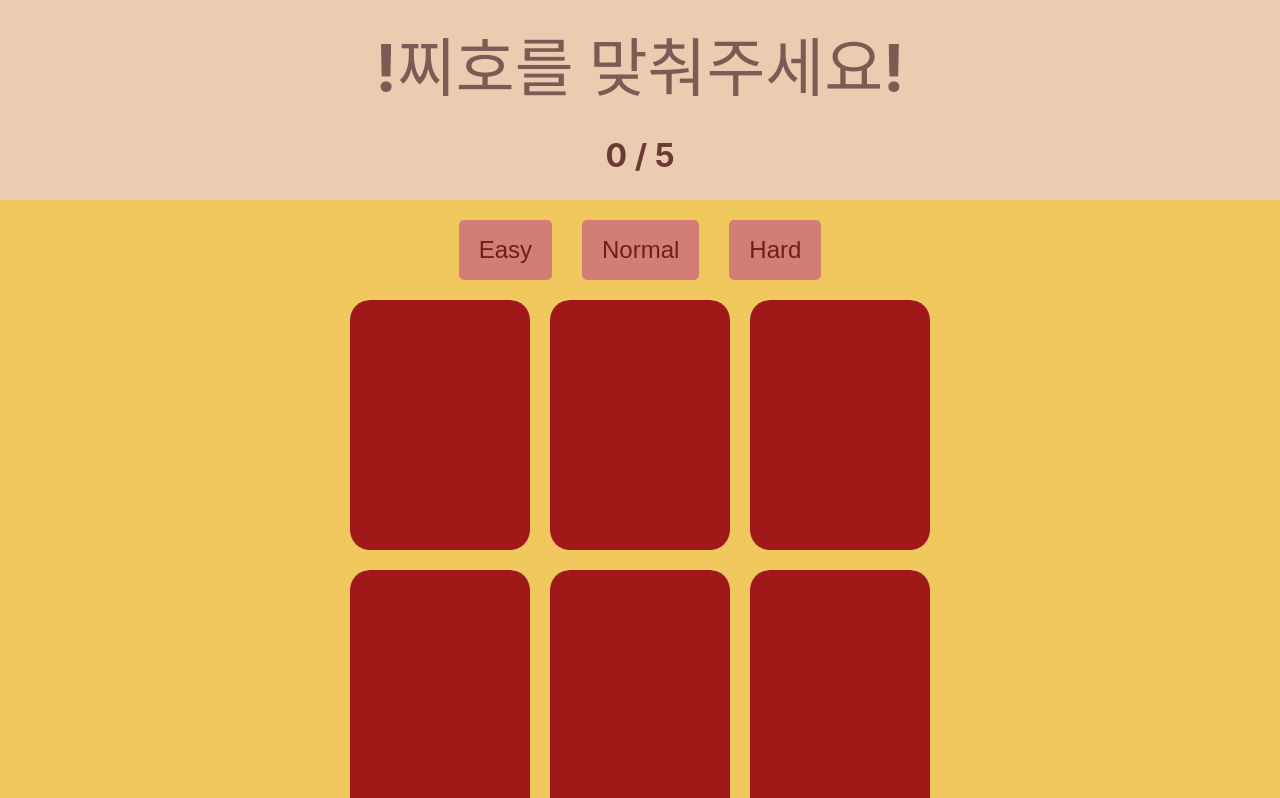
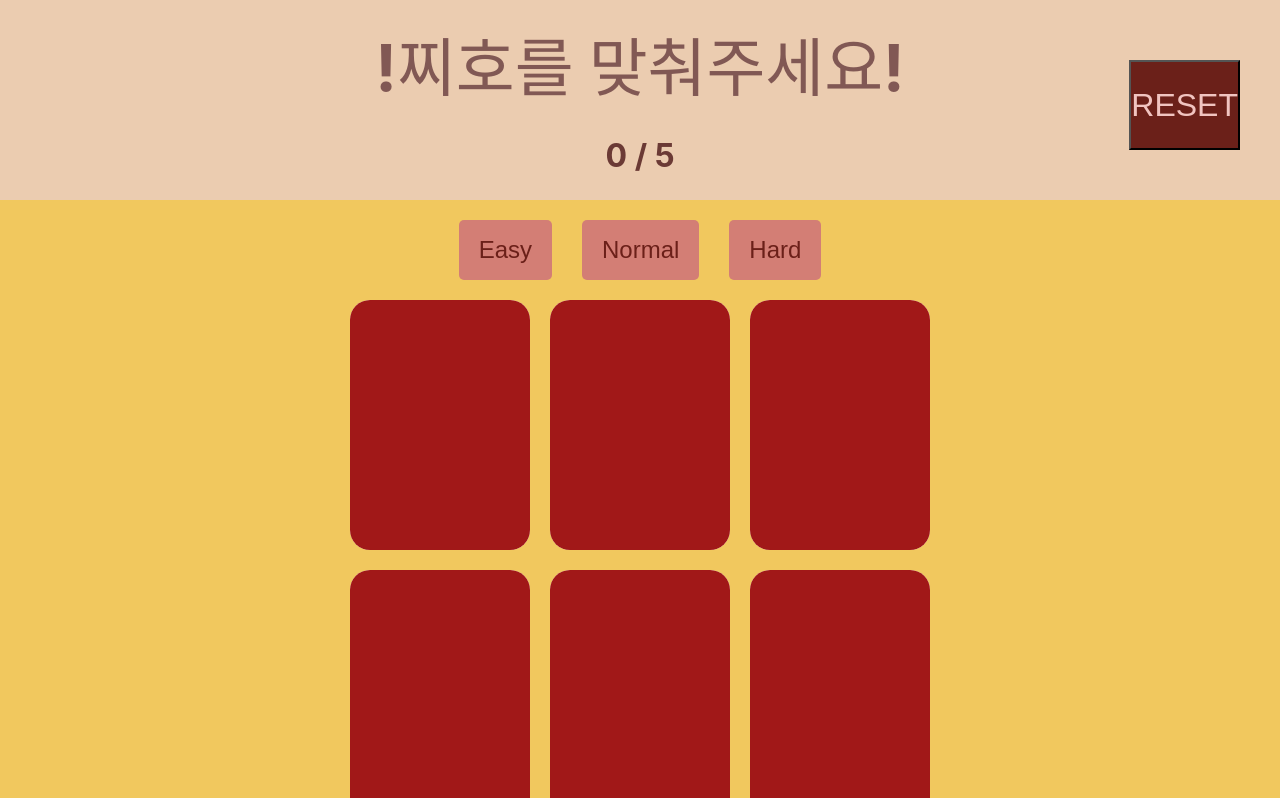
Before and after one commit to GO-SOPT-WEB/HyeongGeunOh, a React (Vite) app in the folder week3/Assignment1/: page / in a window 1280 px wide. Shown: the top 798 px of the page. Built offline with nearby package versions, Linux system fonts and the light colour scheme.

Commit message:
feat: 리셋 버튼 구현

```diff
--- a/week3/Assignment1/src/App.jsx
+++ b/week3/Assignment1/src/App.jsx
@@ -1,7 +1,12 @@
+import { ContextProvider } from './context/provider';
 import MainPage from './pages/MainPage';
 
 const App = () => {
-  return <MainPage />;
+  return (
+    <ContextProvider>
+      <MainPage />
+    </ContextProvider>
+  );
 };
 
 export default App;
--- a/week3/Assignment1/src/components/atom/Button.jsx
+++ b/week3/Assignment1/src/components/atom/Button.jsx
@@ -35,7 +35,7 @@ const resetButtonStyle = {
   fontSize: '2rem',
   color: '#F1C4C0',
   backgroundColor: '#6B2019',
-  position: 'absolute',
+  position: 'fixed',
   display: 'flex',
   justifyContent: 'center',
   alignItems: 'center',
--- a/week3/Assignment1/src/components/organism/CardTemplate.jsx
+++ b/week3/Assignment1/src/components/organism/CardTemplate.jsx
@@ -1,4 +1,4 @@
-import { useEffect, useState } from 'react';
+import { useEffect } from 'react';
 
 import ImgChunks from '../../assets';
 import { useGlobalContext } from '../../context/reducer';
@@ -6,8 +6,8 @@ import { getRandomIndexArray } from '../../utils/getRandomIndexArray';
 import Card from '../Card';
 
 const CardTemplate = () => {
-  const { difficulty, openCard, correctCard, addCorrectCard, clearOpenCard } = useGlobalContext();
-  const [randomArray, setRandomArray] = useState([]);
+  const { difficulty, openCard, correctCard, randomArray, addCorrectCard, clearOpenCard, setRandomArray } =
+    useGlobalContext();
   const perfectScore = difficulty === 'Easy' ? 5 : difficulty === 'Normal' ? 7 : 9;
 
   useEffect(() => {
--- a/week3/Assignment1/src/pages/MainPage.jsx
+++ b/week3/Assignment1/src/pages/MainPage.jsx
@@ -1,13 +1,26 @@
+import Button from '../components/atom/Button';
 import GameSection from '../components/GameSection';
 import Header from '../components/Header';
-import { ContextProvider } from '../context/provider';
+import { useGlobalContext } from '../context/reducer';
+import { getRandomIndexArray } from '../utils/getRandomIndexArray';
 
 const MainPage = () => {
+  const { difficulty, clearCorrectCard, clearOpenCard, setRandomArray } = useGlobalContext();
+
   return (
-    <ContextProvider>
+    <>
       <Header />
       <GameSection />
-    </ContextProvider>
+      <Button
+        type="reset"
+        onClick={() => {
+          clearCorrectCard();
+          clearOpenCard();
+          setRandomArray(getRandomIndexArray(difficulty));
+        }}
+        innerText="RESET"
+      />
+    </>
   );
 };
 
```
